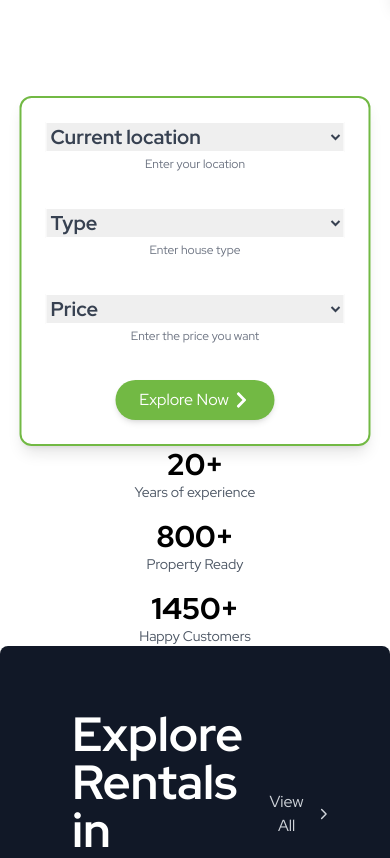
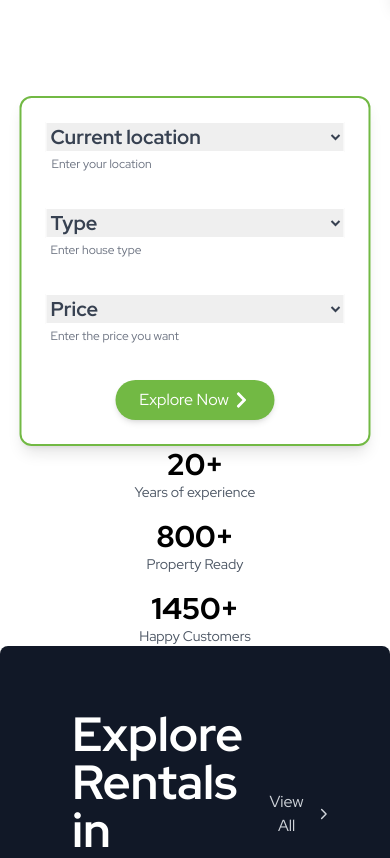
Before and after one commit to Pronttera/real-estate-website, a React (Vite) app: page / in a window 390 px wide. Shown: the part 840-1698 px from the top of the page. Built offline with nearby package versions, Linux system fonts and the light colour scheme.

Commit message:
Fixed the cart in Hero Section

```diff
--- a/src/pages/Home/HeroSection.jsx
+++ b/src/pages/Home/HeroSection.jsx
@@ -108,31 +108,31 @@ const HeroSection = () => {
       <div className="relative md:absolute top-0  md:top-[60%] left-[50%] md:left-[55%] transform -translate-x-1/2 w-[90%] md:w-[100%]  md:h-[18%] flex  z-20 mt-6 md:mt-0">
 
         <div className="flex flex-col md:flex-row items-center gap-9 px-6 md:px-10 py-6 bg-white shadow-lg rounded-xl border-2 border-[#72B944] w-full md:w-[70%] bg-opacity-90">
-          <div className="flex flex-col items-center w-full md:w-auto ">
+          <div className="flex flex-col md:items-center w-full md:w-auto ">
             <select className="text-xl font-bold text-gray-700 w-full md:w-auto border border-white">
               <option selected disabled>Current location</option>
               <option>Los Angeles</option>
               <option>New York</option>
             </select>
-            <p className="text-xs text-gray-500 mt-1 md:ml-[-60px]">Enter your location</p>
+            <p className="text-xs text-gray-500 mt-1 ml-[6px] md:ml-[-60px]">Enter your location</p>
           </div>
           <div className="border-l-2 border-gray-300 h-10 hidden md:block"></div>
-          <div className="flex flex-col items-center w-full md:w-auto ">
+          <div className="flex flex-col md:items-center w-full md:w-auto ">
             <select className="text-xl font-bold text-gray-700 w-full md:w-auto border border-white">
               <option selected disabled>Type</option>
               <option>Residential</option>
               <option>Commercial</option>
             </select>
-            <p className="text-xs text-gray-500 mt-1 md:ml-[-30px]">Enter house type</p>
+            <p className="text-xs text-gray-500 mt-1 ml-[5px] md:ml-[-30px]">Enter house type</p>
           </div>
           <div className="border-l-2 border-gray-300 h-10 hidden md:block"></div>
-          <div className="flex flex-col items-center w-full md:w-auto">
+          <div className="flex flex-col md:items-center w-full md:w-auto">
             <select className="text-xl font-bold text-gray-700 w-full md:w-auto border border-white">
               <option selected disabled>Price</option>
               <option>$1000-$2000</option>
               <option>$2000-$3000</option>
             </select>
-            <p className="text-xs text-gray-500 mt-1 md:ml-[-20px] ">Enter the price you want</p>
+            <p className="text-xs text-gray-500 mt-1  ml-[5px] md:ml-[-20px] ">Enter the price you want</p>
           </div>
           <div className="border-l-2 border-gray-300 h-10 hidden md:block"></div>
           <button className="bg-[#72B944] text-white px-6 py-2 rounded-full shadow-md hover:bg-green-700 transition flex items-center w-auto md:w-auto">
```
